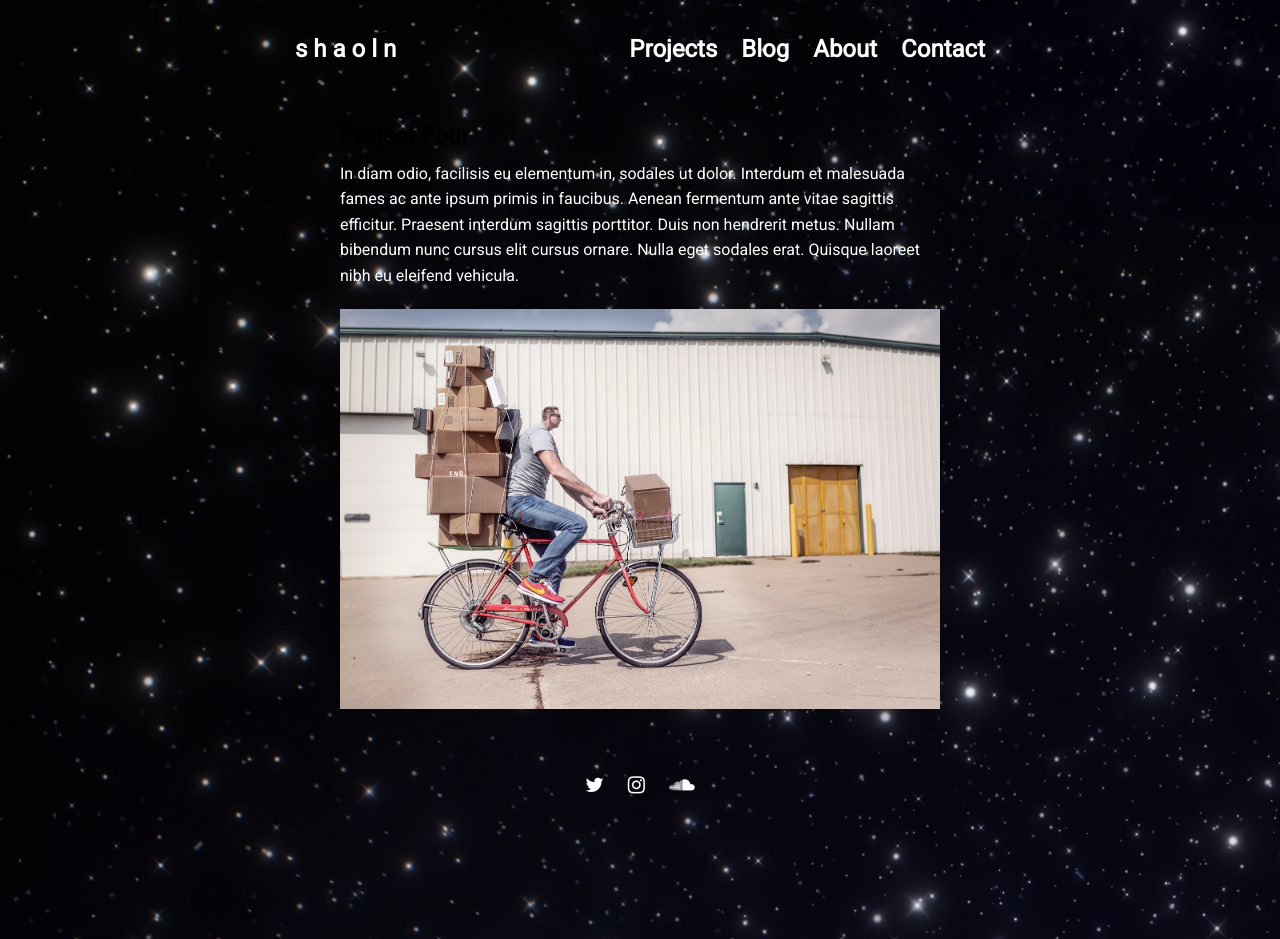
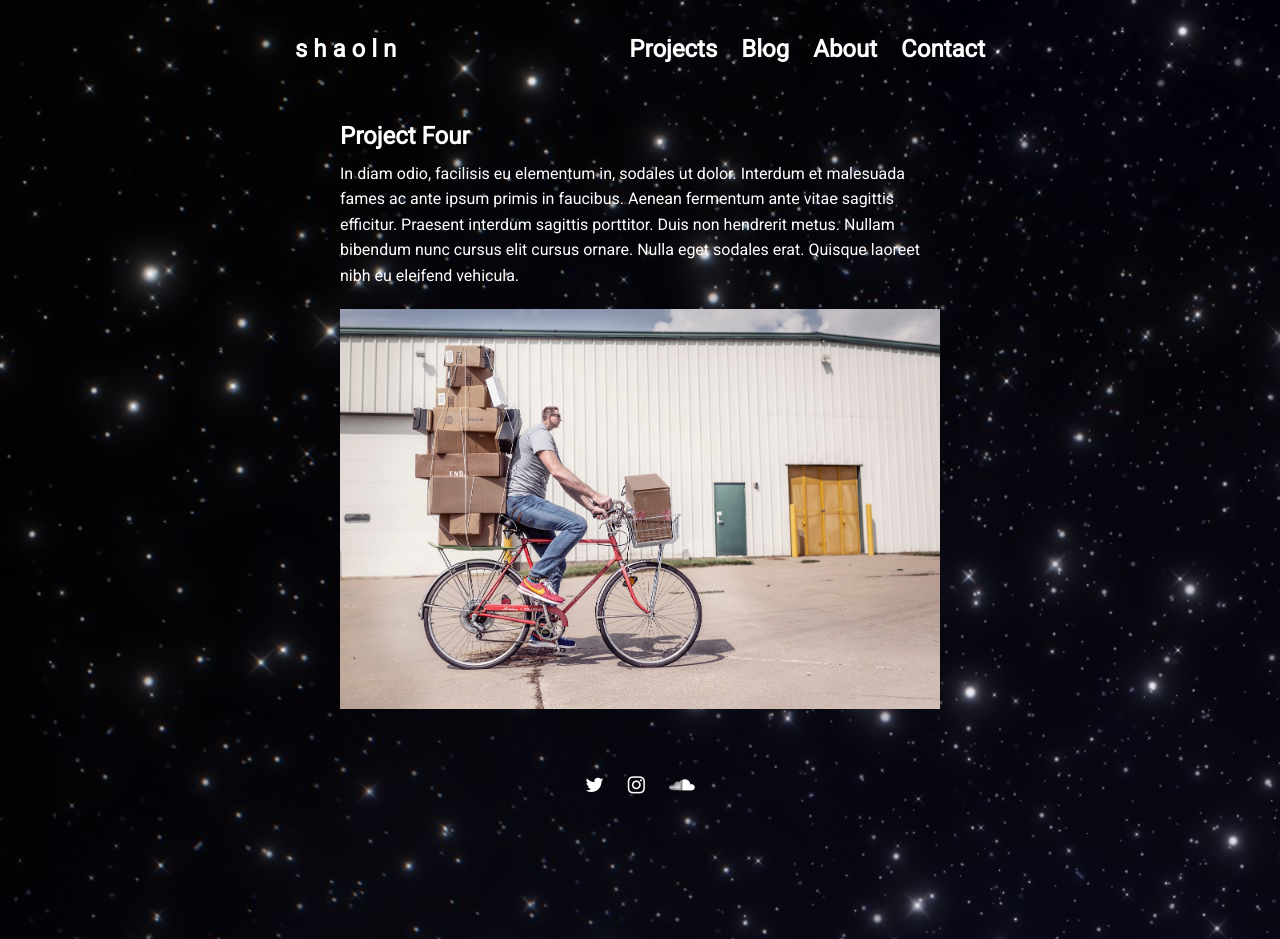
Before and after one commit to shaolnbeats/shaolnbeats.github.io, a Jekyll site: the page built from projects/proj-4.md, in a window 1280 px wide. Built offline with Jekyll 4.4.1, drawn with Linux system fonts in a browser that asks for light colours; nearby versions of some CDN libraries.

Commit message:
Update _post.sass

```diff
--- a/_sass/3-sections/_post.sass
+++ b/_sass/3-sections/_post.sass
@@ -4,7 +4,7 @@
   position: relative
   display: block
   h4
-    color: black
+    color: white
     line-height: 1.2
     margin-bottom: 10px
     font:
```
